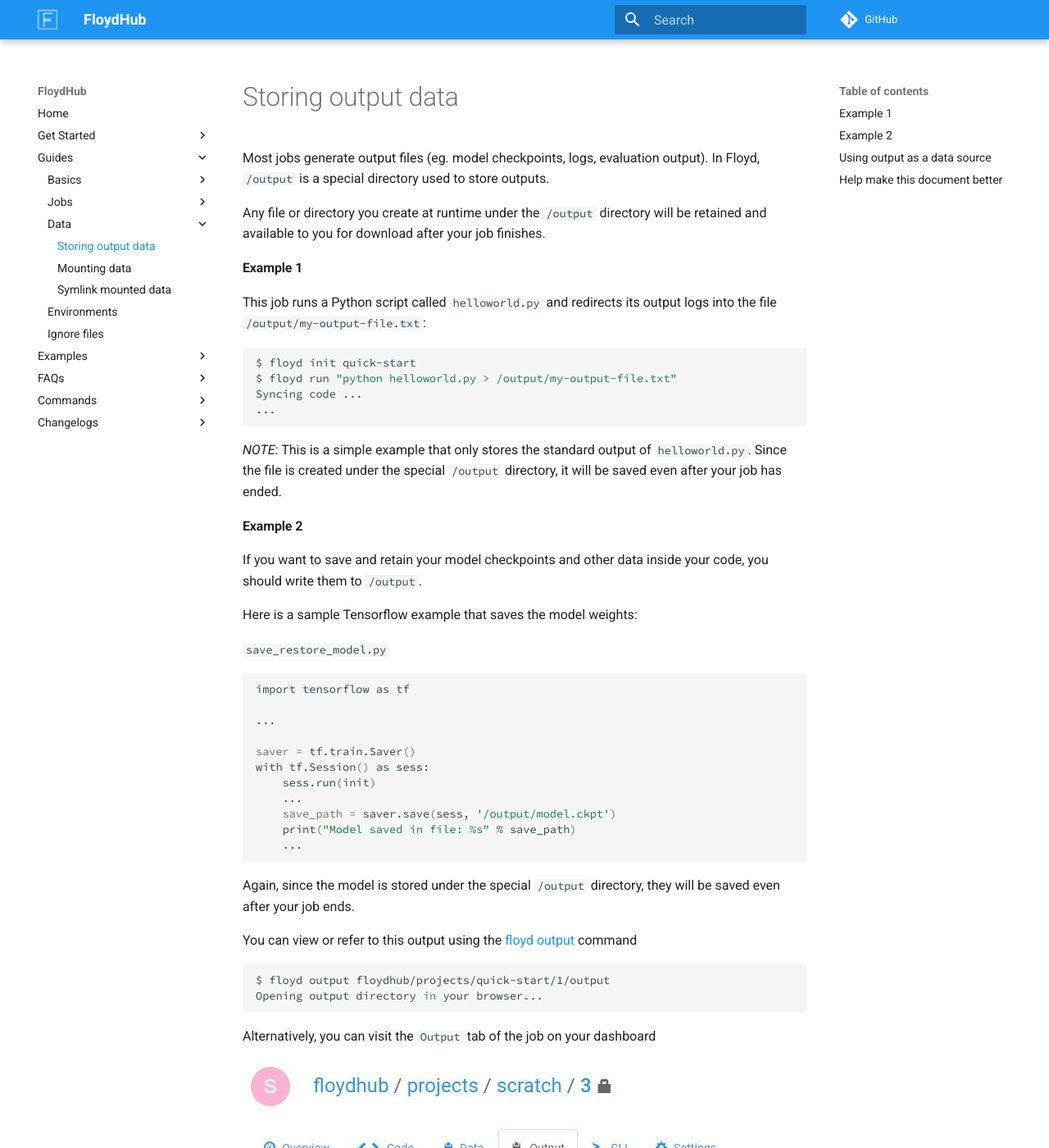
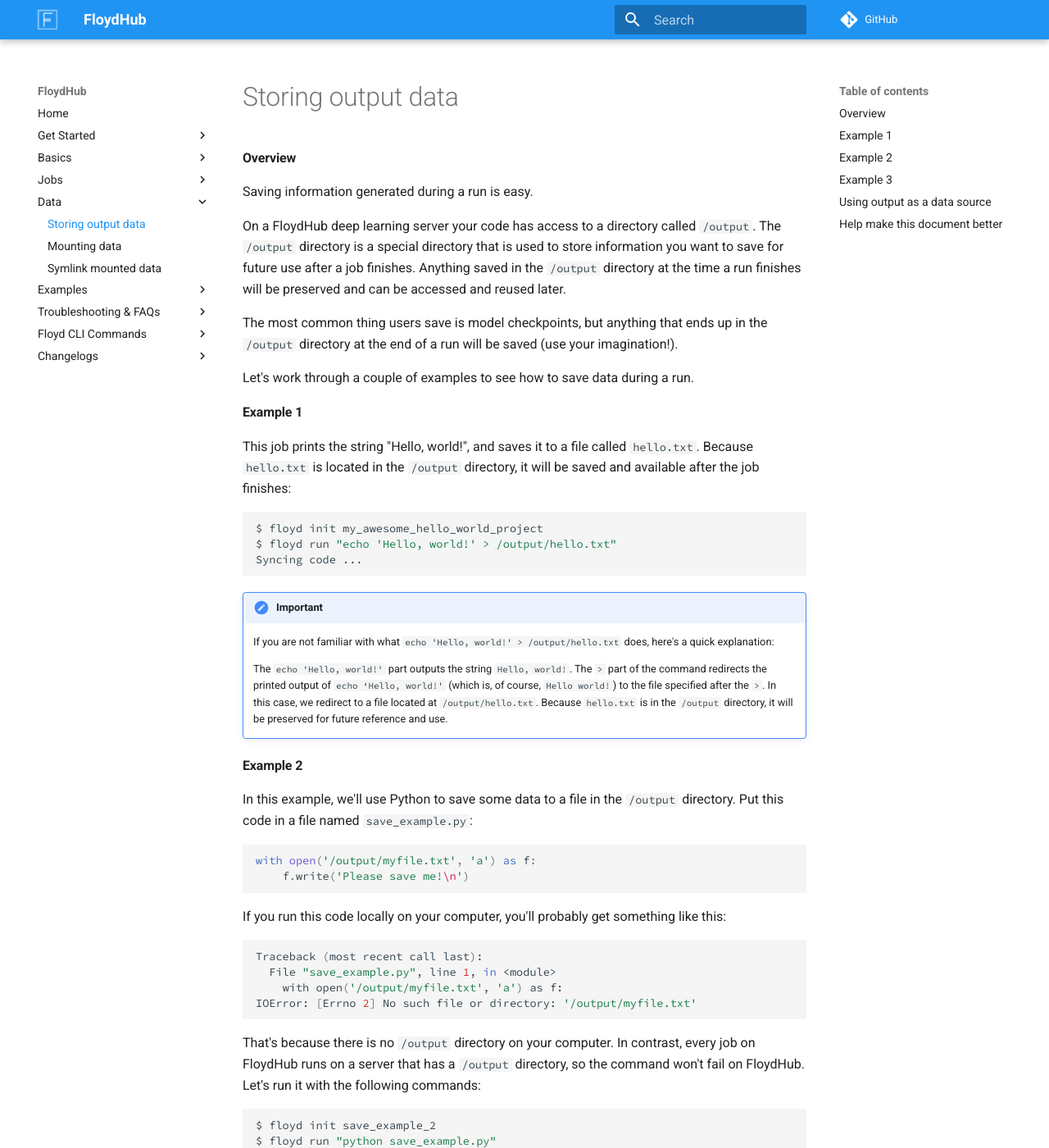
Before and after one commit to floydhub/floyd-docs, an MkDocs documentation site: the page built from docs/guides/data/storing_output.md, in a window 1280 px wide and 1400 px high. Shown: the whole window at 82% size. Built offline with MkDocs 1.6.1 and Material for MkDocs 9.7.7, drawn with Linux system fonts in a browser that asks for light colours; comment, search, counter and statistics services are not loaded; old or Windows-style settings are respelled for this version of MkDocs; some of the changed text lies outside the part shown.

Commit message:
update storing_output docs

````diff
--- a/docs/guides/data/storing_output.md
+++ b/docs/guides/data/storing_output.md
@@ -1,29 +1,84 @@
-Most jobs generate output files (eg. model checkpoints, logs, evaluation output). In Floyd, `/output` is a special directory used to store outputs.
+#### Overview
+Saving information generated during a run is easy.
 
-Any file or directory you create at runtime under the `/output` directory will be retained and available to you for download after your job finishes.
+On a FloydHub deep learning server your code has access to a directory called
+`/output`. The `/output` directory is a special directory that is used to store
+information you want to save for future use after a job finishes. Anything
+saved in the `/output` directory at the time a run finishes will be preserved
+and can be accessed and reused later.
+
+The most common thing users save is model checkpoints, but anything that ends
+up in the `/output` directory at the end of a run will be saved (use your
+imagination!).
+
+Let's work through a couple of examples to see how to save data during a run.
 
 #### Example 1
-
-This job runs a Python script called `helloworld.py` and redirects its output logs into the file `/output/my-output-file.txt`:
+This job prints the string "Hello, world!", and saves it to a file called
+`hello.txt`. Because `hello.txt` is located in the `/output` directory, it will
+be saved and available after the job finishes:
 
 ```bash
-$ floyd init quick-start
-$ floyd run "python helloworld.py > /output/my-output-file.txt"
+$ floyd init my_awesome_hello_world_project
+$ floyd run "echo 'Hello, world!' > /output/hello.txt"
 Syncing code ...
-...
 ```
 
-*NOTE*: This is a simple example that only stores the standard output of `helloworld.py`. Since the file is created under the special `/output` directory, it will be saved even after your job has ended.
+!!! important
+    If you are not familiar with what
+    `echo 'Hello, world!' > /output/hello.txt` does, here's a quick
+    explanation:
 
+    The `echo 'Hello, world!'` part outputs the string `Hello, world!`. The `>`
+    part of the command redirects the printed output of `echo ‘Hello, world!'`
+    (which is, of course, `Hello world!`) to the file specified after the `>`.
+    In this case, we redirect to a file located at `/output/hello.txt`.
+    Because `hello.txt` is in the `/output` directory, it will be preserved for
+    future reference and use.
 
 #### Example 2
+In this example, we'll use Python to save some data to a file in the `/output`
+directory. Put this code in a file named `save_example.py`:
 
-If you want to save and retain your model checkpoints and other data inside your code, you should write them to `/output`.
+```python
+with open('/output/myfile.txt', 'a') as f:
+    f.write('Please save me!\n')
+```
 
-Here is a sample Tensorflow example that saves the model weights:
+If you run this code locally on your computer, you'll probably get something
+like this:
 
-`save_restore_model.py`
 ```bash
+Traceback (most recent call last):
+  File "save_example.py", line 1, in <module>
+    with open('/output/myfile.txt', 'a') as f:
+IOError: [Errno 2] No such file or directory: '/output/myfile.txt'
+```
+
+That's because there is no `/output` directory on your computer. In contrast,
+every job on FloydHub runs on a server that has a `/output` directory, so the
+command won't fail on FloydHub. Let's run it with the following commands:
+
+```bash
+$ floyd init save_example_2
+$ floyd run "python save_example.py"
+Creating project run. Total upload size: 267.0B
+Syncing code ...
+```
+Success! We can now view the output, download it, or even use it again in
+future jobs.
+
+Now that we've completed a couple trivial examples, let's do something more
+useful and realistic.
+
+#### Example 3
+Here is a sample Tensorflow example that saves a model checkpoint. Because we
+write (save) the data to the `/output` directory, we'll be able to use it
+later. A future job can use this model checkpoint as a starting point.
+Consider this partial code, and note the call to `saver.save(sess,
+‘/output/model.ckpt')`:
+
+```python
 import tensorflow as tf
 
 ...
@@ -37,22 +92,23 @@
     ...
 ```
 
-Again, since the model is stored under the special `/output` directory, they will be saved even after your job ends.
-
-You can view or refer to this output using the [floyd output](../../commands/output) command
+Because model is stored under the special `/output` directory, it will be saved
+even after your job ends, and can be used again in future jobs. You can view
+this output using the `floyd output` command:
 
 ```bash
 $ floyd output floydhub/projects/quick-start/1/output
 Opening output directory in your browser...
 ```
 
-Alternatively, you can visit the `Output` tab of the job on your dashboard
+Alternatively, you can browse or download the saved output by visiting the
+`Output` tab of the job on your dashboard as shown in the image below:
 
 ![Job Output View](../../img/job_output_view.jpg)
 
+#### Using output as a data source
 
-## Using output as a data source
-
-You can use the output of one job as the input to your next job. To see how to mount output data, please see [this guide](./mounting_data#mounting-the-output-of-another-job)
+You can use the output of one job as the input to your next job. To see how to
+mount output data, please see [this guide](./mounting_data#mounting-the-output-of-another-job)
 
 {!contributing.md!}
--- a/mkdocs.yml
+++ b/mkdocs.yml
@@ -7,35 +7,34 @@
     - Get Started:
         - 'Quick Start': getstarted/quick_start.md
         - 'Jupyter Notebook': getstarted/quick_start_jupyter.md
-    - Guides:
-        - Basics:
-            # - 'Core concepts': guides/basics/core_concepts.md
-            - 'Install Floyd CLI': guides/basics/install.md
-            - 'Login using Floyd CLI': guides/basics/login.md
-            - 'Create new Project and Dataset': guides/basics/create_new.md
-            - 'Delete Project, Jobs and Data': guides/basics/delete.md
-            - 'Using CPU vs GPU': guides/basics/using_gpu.md
-        - Jobs:
-            - 'Installing extra dependencies': guides/jobs/installing_dependencies.md
-            - 'Enabling Tensorboard': guides/jobs/tensorboard.md
-        - Data:
-            - 'Storing output data': guides/data/storing_output.md
-            - 'Mounting data': guides/data/mounting_data.md
-            - 'Symlink mounted data': guides/data/symlink_mounted_data.md
+    - Basics:
+        # - 'Core concepts': guides/basics/core_concepts.md
+        - 'Install Floyd CLI': guides/basics/install.md
+        - 'Login using Floyd CLI': guides/basics/login.md
+        - 'Create new Project and Dataset': guides/basics/create_new.md
+        - 'Delete Project, Jobs and Data': guides/basics/delete.md
+        - 'Using CPU vs GPU': guides/basics/using_gpu.md
+    - Jobs:
+        - 'Installing extra dependencies': guides/jobs/installing_dependencies.md
+        - 'Enabling Tensorboard': guides/jobs/tensorboard.md
         - 'Environments': guides/environments.md
         - 'Ignore files': guides/floyd_ignore.md
+    - Data:
+        - 'Storing output data': guides/data/storing_output.md
+        - 'Mounting data': guides/data/mounting_data.md
+        - 'Symlink mounted data': guides/data/symlink_mounted_data.md
 
     - Examples:
         - 'Style Transfer': examples/style_transfer.md
         - 'Deep Text Corrector': examples/deep_corrector.md
-    - FAQs:
-        - 'Installation FAQs': faqs/installation.md
-        - 'Signup and Login FAQs': faqs/authentication.md
-        - 'Job FAQs': faqs/job.md
-        - 'Environments FAQs': faqs/environments.md
-        - 'Plans FAQs': faqs/plans.md
-        - 'Billing FAQs': faqs/billing.md
-    - Commands:
+    - Troubleshooting & FAQs:
+        - 'Installation': faqs/installation.md
+        - 'Signup and Login': faqs/authentication.md
+        - 'Job': faqs/job.md
+        - 'Environments': faqs/environments.md
+        - 'Plans': faqs/plans.md
+        - 'Billing': faqs/billing.md
+    - Floyd CLI Commands:
         - 'floyd': commands/index.md
         - 'floyd login': commands/login.md
         - 'floyd init': commands/init.md
````
Also changed, not shown: docs/index.md (+1 -1 lines), 1 other file.
